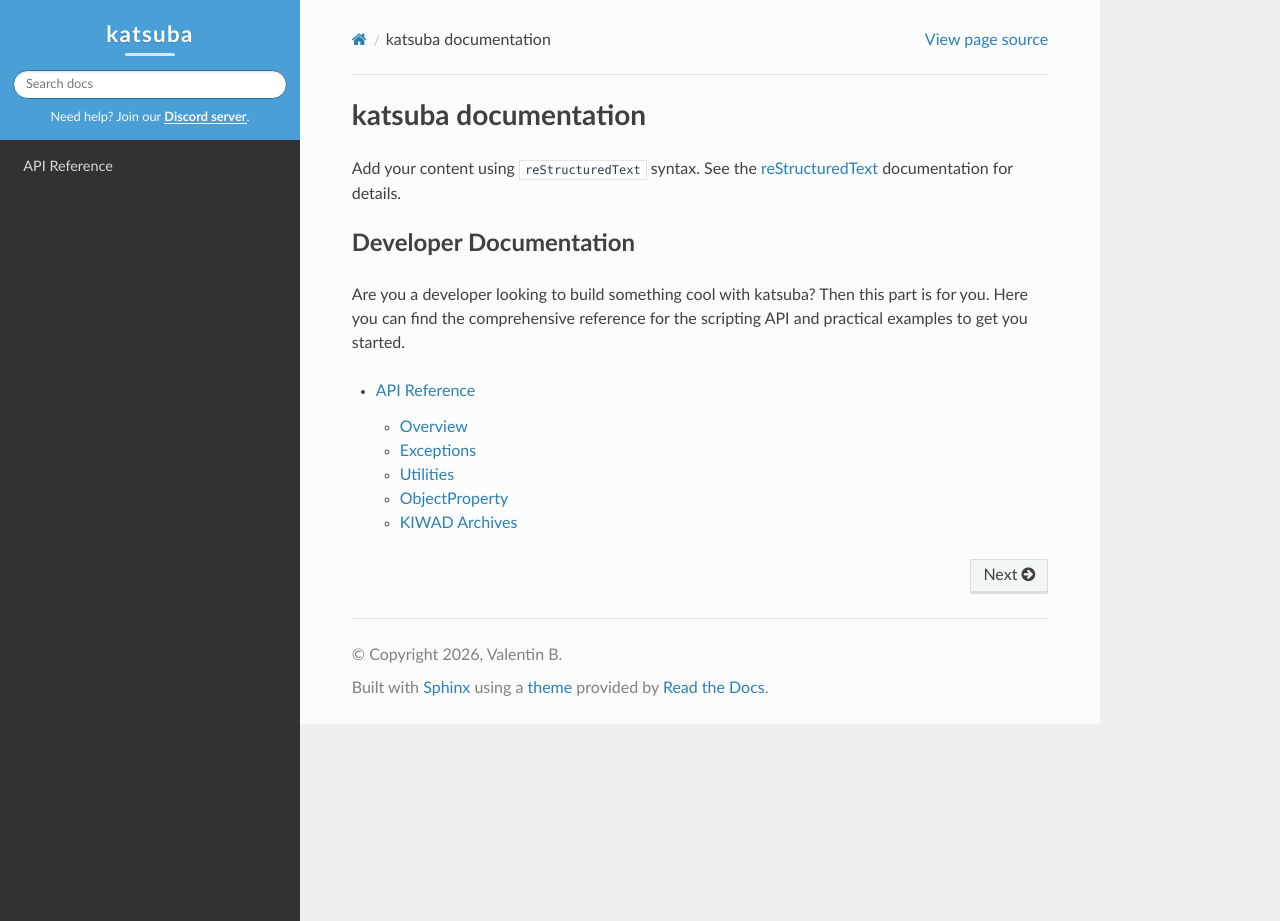
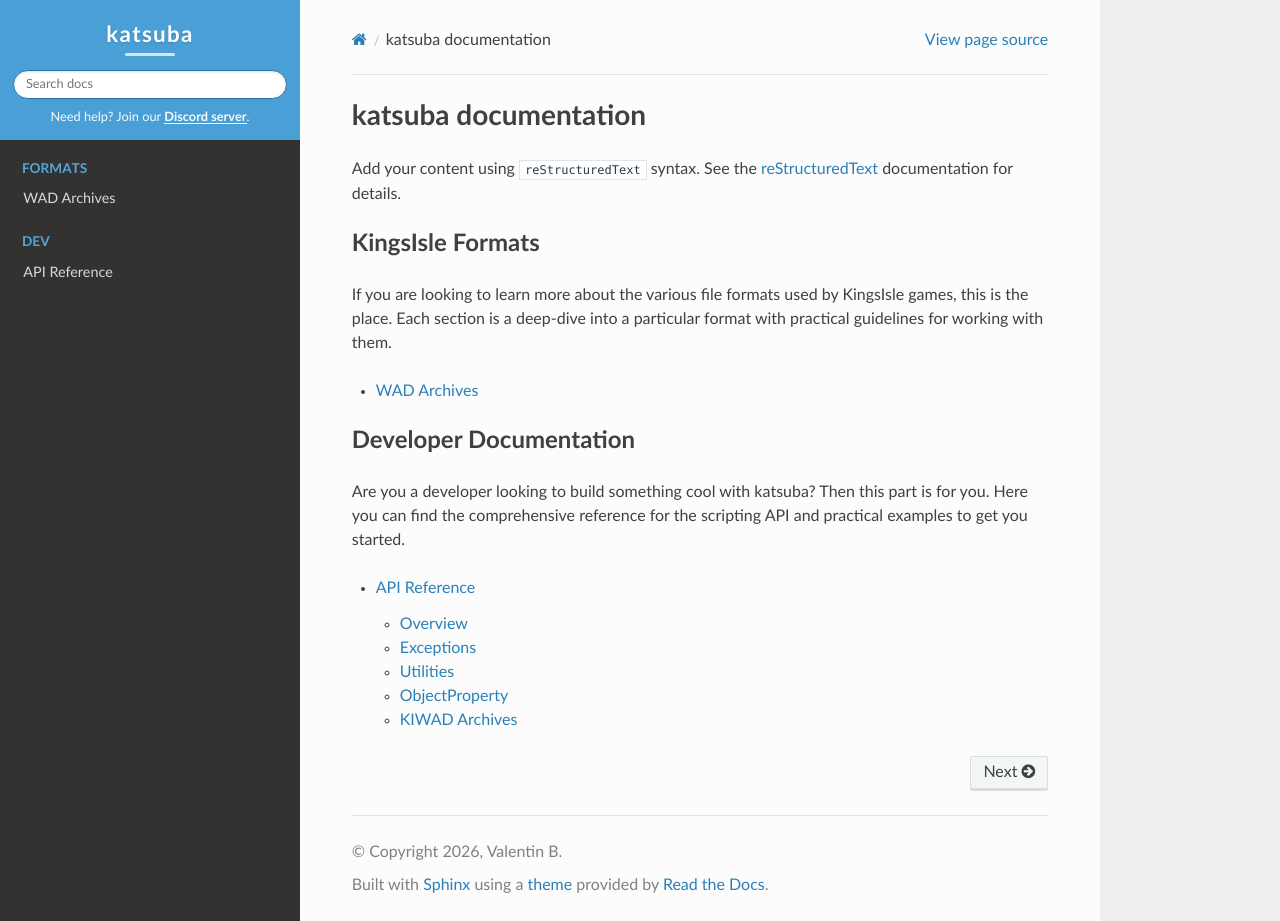
Before and after one commit to vbe0201/katsuba, a Sphinx documentation site: the page built from docs/source/index.rst, in a window 1280 px wide and 921 px high. Built offline with Sphinx 7.4.7 and the Read the Docs theme 3.1.0, drawn with Linux system fonts in a browser that asks for light colours.

Commit message:
docs: Document WAD archives

```diff
--- a/docs/source/_static/styles.css
+++ b/docs/source/_static/styles.css
@@ -82,6 +82,11 @@ h1, h2, h3, h4, h5, h6, legend,
   font-family: inherit;
 }
 
+/* Do not render toctree captions on the page. */
+div.toctree-wrapper > p.caption {
+    display: none;
+}
+
 .rst-content code.literal,
 .rst-content tt.literal {
   color: #2b3a4a;
--- a/docs/source/index.rst
+++ b/docs/source/index.rst
@@ -10,6 +10,19 @@ Add your content using ``reStructuredText`` syntax. See the
 `reStructuredText <https://www.sphinx-doc.org/en/master/usage/restructuredtext/index.html>`_
 documentation for details.
 
+KingsIsle Formats
+-----------------
+
+If you are looking to learn more about the various file formats used by KingsIsle
+games, this is the place. Each section is a deep-dive into a particular format with
+practical guidelines for working with them.
+
+.. toctree::
+   :caption: Formats
+   :maxdepth: 1
+
+   formats/kiwad
+
 Developer Documentation
 -----------------------
 
@@ -18,6 +31,7 @@ is for you. Here you can find the comprehensive reference for the scripting API
 and practical examples to get you started.
 
 .. toctree::
+   :caption: Dev
    :maxdepth: 2
 
    api
```
Also changed, not shown: docs/source/formats/kiwad.rst (added, +102 -0 lines), 1 other file.
